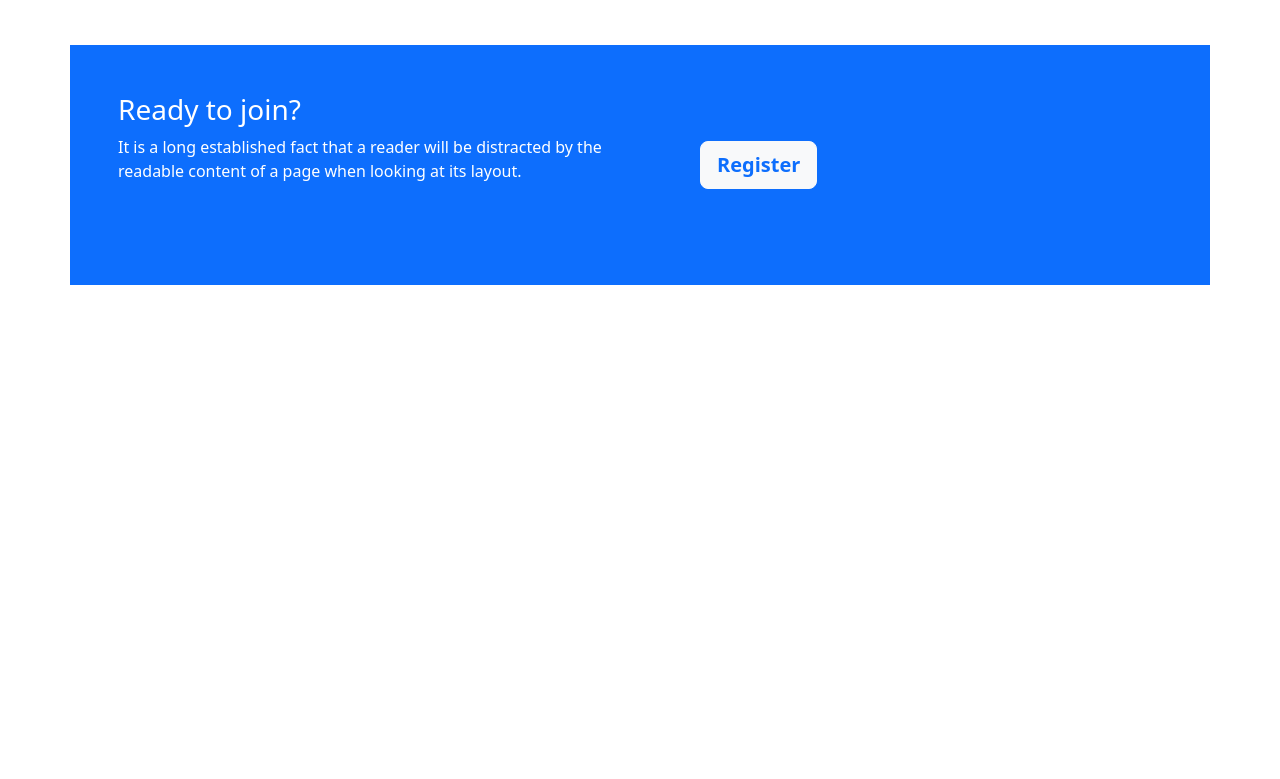
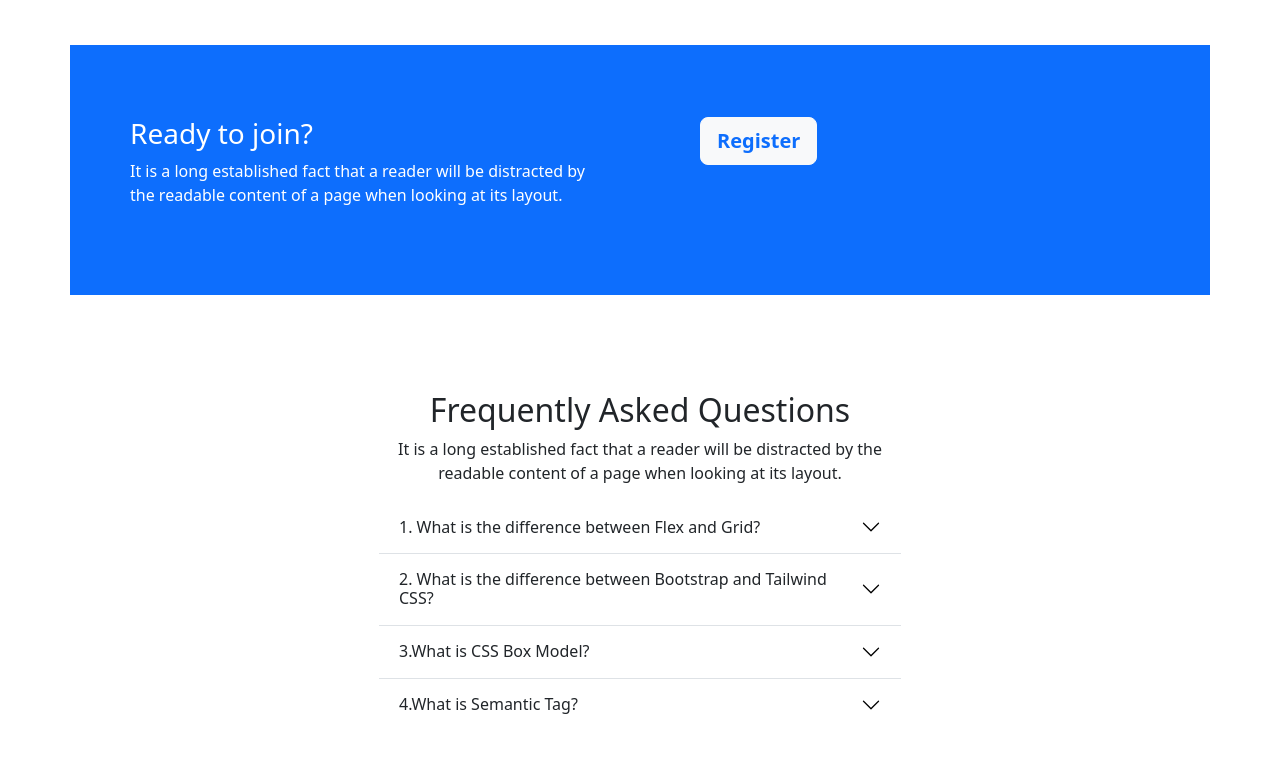
Before and after one commit to Rahat-Ul-Anwar/edTech-website, a plain HTML site: page index.html in a window 1280 px wide. Shown: the part 1072-1851 px from the top of the page. Before the commit the page ends 1405 px from the top, so only its background shows below. Drawn offline with nearby package versions, Linux system fonts and the light colour scheme.

Commit message:
completed frequently ask question section

```diff
--- a/index.html
+++ b/index.html
@@ -65,7 +65,7 @@
                     placeholder="Search"
                     aria-label="Search"
                   />
-                  <button class="btn btn-outline-primary" type="submit">
+                  <button class="btn btn-primary rounded-pill px-4" type="submit">
                     Register
                   </button>
                 </form>
@@ -220,15 +220,15 @@
 
       <!-- Ready to join section -->
 
-      <section class="container bg-primary p-5 my-5">
+      <section class="container bg-primary p-4 my-5">
 
         <div class="row">
-          <div class="col-12 col-sm-12 col-md-6">
+          <div class="col-12 col-sm-12 col-md-6 p-5">
             <h3 class="text-white">Ready to join?</h3>
             <p class="text-white">It is a long established fact that a reader will be distracted by the readable content of a page when looking at its layout.</p>
 
           </div>
-          <div class="col-12 col-sm-12 col-md-6 reg-button">
+          <div class="col-12 col-sm-12 col-md-6">
             <!-- Button trigger modal -->
         <button type="button" class="btn btn-lg btn-light text-primary fw-bold m-5" data-bs-toggle="modal" data-bs-target="#staticBackdrop">
           Register
@@ -258,7 +258,77 @@
   </section>
 
 
-  <!-- frequently asked question -->
+  <!-- *********************frequently asked question start************************************ -->
+ <section class="container p-5">
+  <div class="w-50 mx-auto text-center">
+    <h2>Frequently Asked Questions</h2>
+    <p>It is a long established fact that a reader will be distracted by the readable content of a page when looking at its layout.</p>
+  </div>
+    <div class="w-50 mx-auto">
+      <div class="accordion accordion-flush" id="accordionFlushExample">
+        <div class="accordion-item">
+          <h2 class="accordion-header" id="flush-headingOne">
+            <button class="accordion-button collapsed" type="button" data-bs-toggle="collapse" data-bs-target="#flush-collapseOne" aria-expanded="false" aria-controls="flush-collapseOne">
+              1. What is the difference between Flex and Grid?
+            </button>
+          </h2>
+          <div id="flush-collapseOne" class="accordion-collapse collapse" aria-labelledby="flush-headingOne" data-bs-parent="#accordionFlushExample">
+            <div class="accordion-body">
+              <p>Grid is made for two-dimensional layout while Flexbox is for one. This means Flexbox can work on either row or columns at a time, but Grids can work on both.
+                Flexbox, gives you more flexibility while working on either element (row or column). HTML markup and CSS will be easy to manage in this type of scenario.</p>
+            </div>
+          </div>
+        </div>
+        <div class="accordion-item">
+          <h2 class="accordion-header" id="flush-headingTwo">
+            <button class="accordion-button collapsed" type="button" data-bs-toggle="collapse" data-bs-target="#flush-collapseTwo" aria-expanded="false" aria-controls="flush-collapseTwo">
+              2. What is the difference between Bootstrap and Tailwind CSS?
+            </button>
+          </h2>
+          <div id="flush-collapseTwo" class="accordion-collapse collapse" aria-labelledby="flush-headingTwo" data-bs-parent="#accordionFlushExample">
+            <div class="accordion-body">
+              <p>Tailwind CSS is relatively newer, and there is still much room to grow in terms of its community, however, it is growing day by day, and the number of users, references, tools, and websites related to it are also increasing.</p>
+              <br>
+              <p>
+                Bootstrap is efficient and saves a lot of time. It has been around for more than nine years and being the most popular CSS Framework, it has a large community of developers, forums, tools, and so on.
+              </p>
+            </div>
+          </div>
+        </div>
+        <div class="accordion-item">
+          <h2 class="accordion-header" id="flush-headingThree">
+            <button class="accordion-button collapsed" type="button" data-bs-toggle="collapse" data-bs-target="#flush-collapseThree" aria-expanded="false" aria-controls="flush-collapseThree">
+
+              3.What is CSS Box Model?
+            </button>
+          </h2>
+          <div id="flush-collapseThree" class="accordion-collapse collapse" aria-labelledby="flush-headingThree" data-bs-parent="#accordionFlushExample">
+            <div class="accordion-body">
+              <p>The CSS box model is essentially a box that wraps around every HTML element. It consists of: margins, borders, padding, and the actual content.</p>
+            </div>
+          </div>
+        </div>
+        <div class="accordion-item">
+          <h2 class="accordion-header" id="flush-headingFour">
+            <button class="accordion-button collapsed" type="button" data-bs-toggle="collapse" data-bs-target="#flush-collapseFour" aria-expanded="false" aria-controls="flush-collapseFour">
+              4.What is Semantic Tag?
+            </button>
+          </h2>
+          <div id="flush-collapseFour" class="accordion-collapse collapse" aria-labelledby="flush-headingFour" data-bs-parent="#accordionFlushExample">
+            <div class="accordion-body">
+              <p>Semantic HTML or semantic markup is HTML that introduces meaning to the web page rather than just presentation. For example, a <p> tag indicates that the enclosed text is a paragraph. This is both semantic and presentational because people know what paragraphs are, and browsers know how to display them.</p>
+            </div>
+          </div>
+        </div>
+      </div>
+    </div>
+ </section>
+
+
+
+
+
+    <!-- *********************frequently asked question start************************************ -->
     </main>
 
 
```
